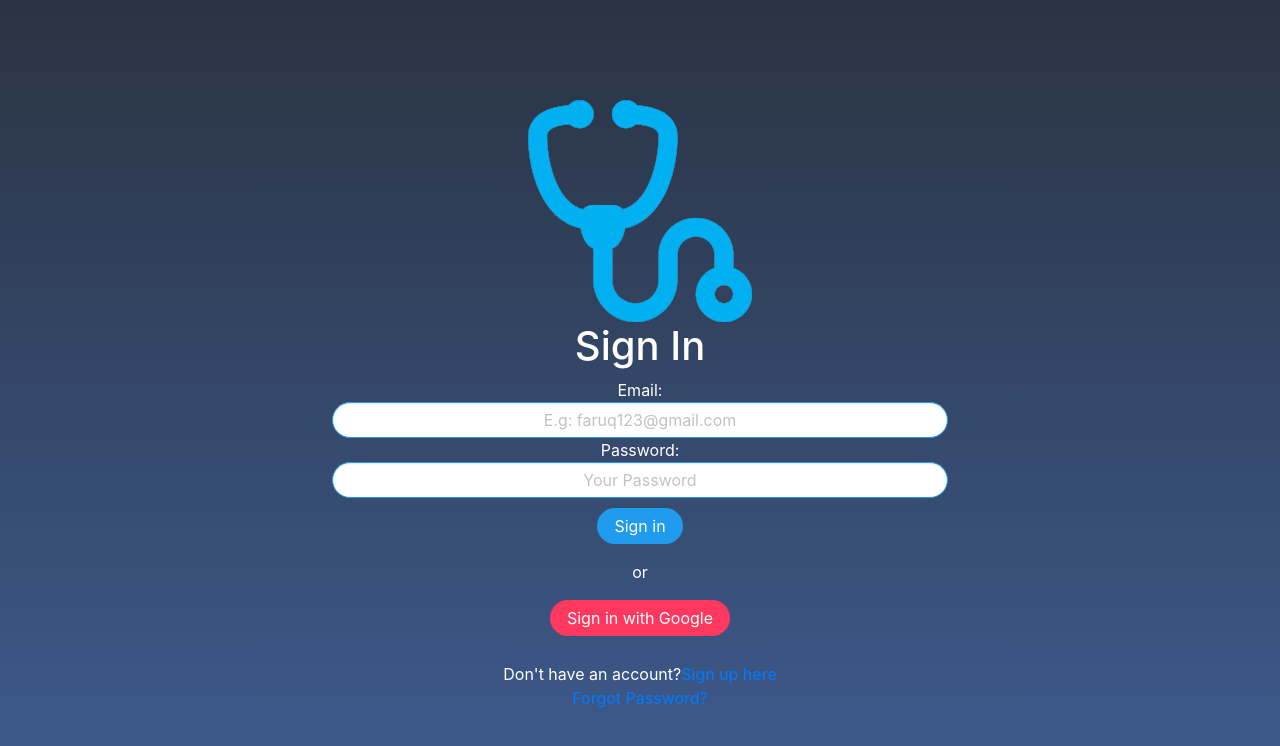
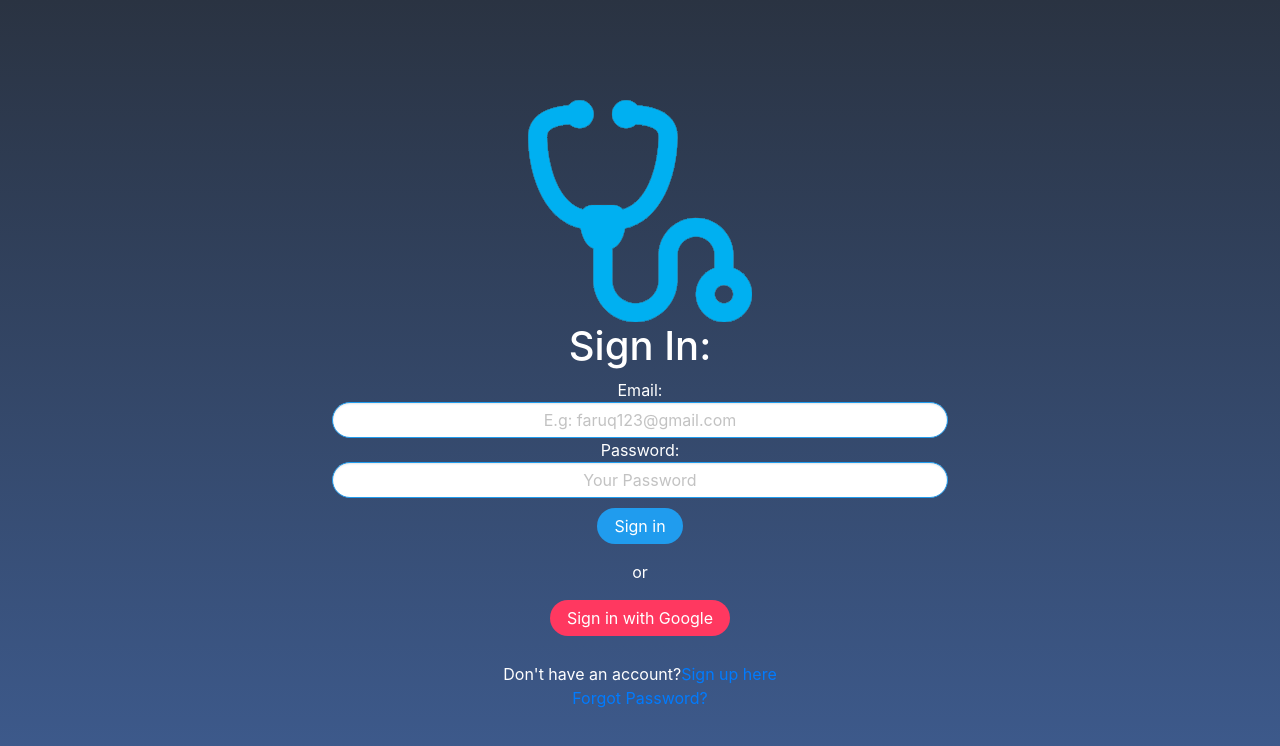
Before and after one commit to brc9087/medapp, a React (Create React App) app in the folder client/: page / in a window 1280 px wide. Shown: the top 746 px of the page. Built offline with nearby package versions, Linux system fonts and the light colour scheme; no server answers.

Commit message:
csspageone

```diff
--- a/client/src/pages/SignIn.js
+++ b/client/src/pages/SignIn.js
@@ -78,7 +78,7 @@ const SignIn = () => {
 
 
 
-        <h1 className="formtitle">Sign In</h1>
+        <h1 className="formtitle">Sign In:</h1>
           {error !== null && <div className="py-4 bg-red-600 w-full text-white text-center mb-3">{error}</div>}
          <div>
            <label htmlFor="userEmail" className="block" style={styles.label}>
```
